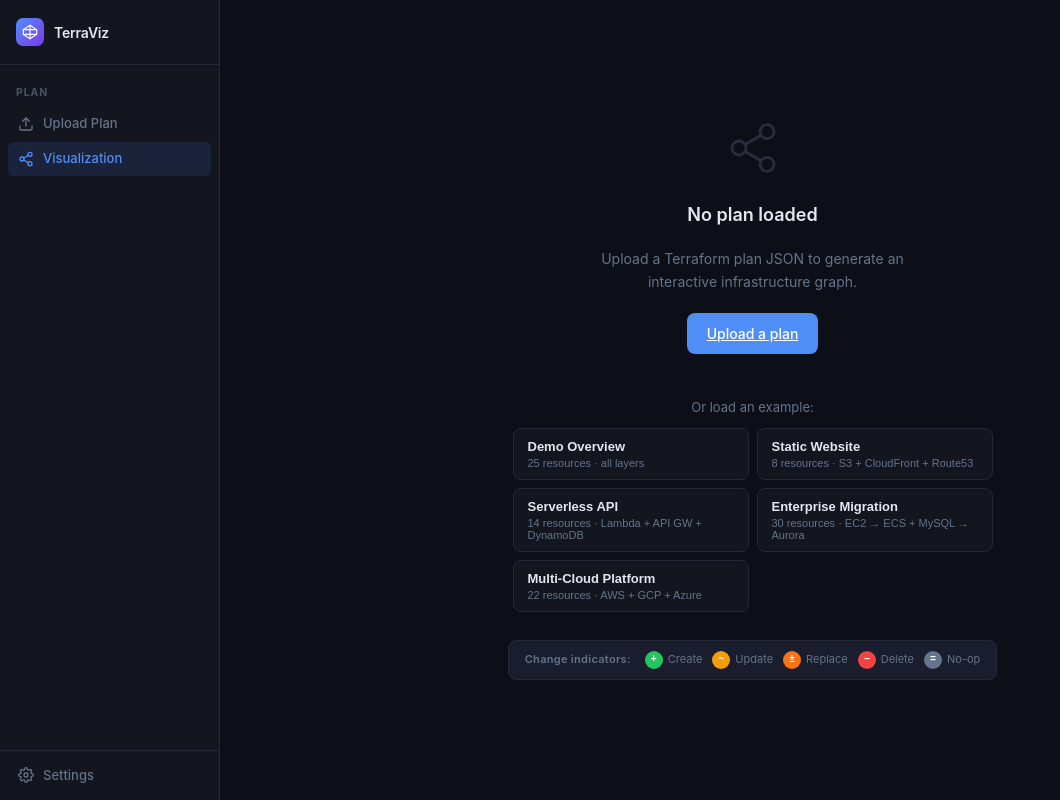
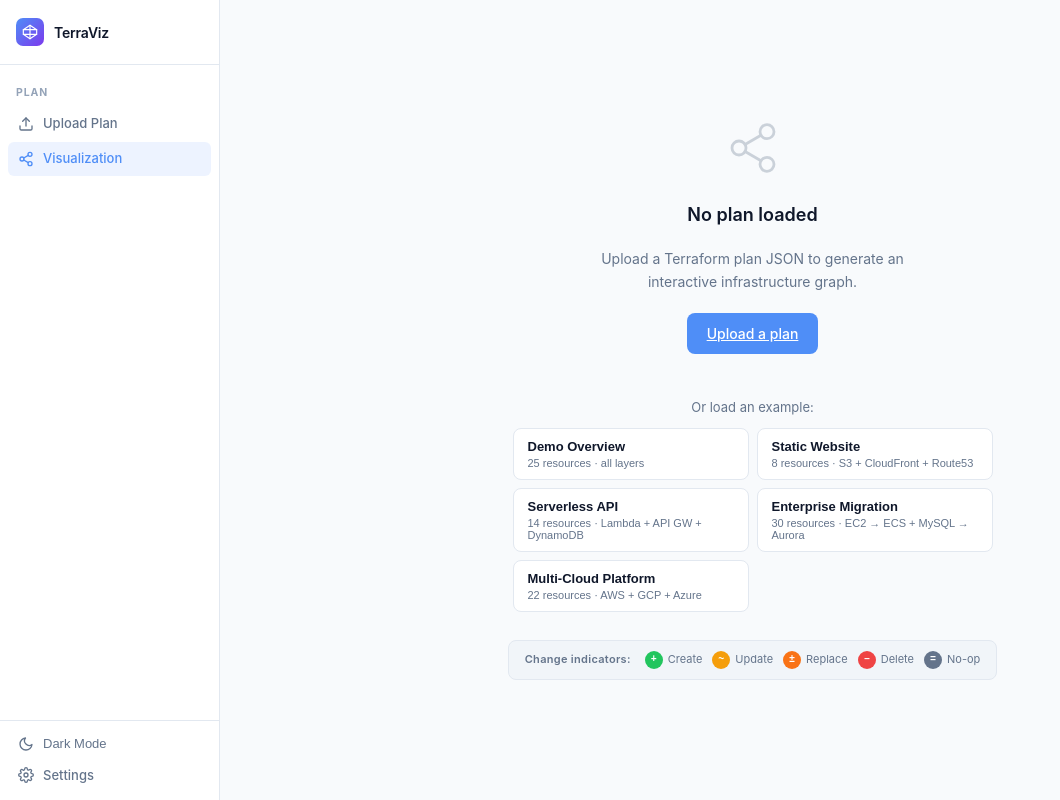
Before and after one commit to unrealandychan/terraform-viz, a Next.js app in the folder apps/web/: page /graph in a window 1280 px wide. Shown: the whole page, without its empty margins (0-1060 px from the left). Built offline with nearby package versions, Linux system fonts and the light colour scheme; what @terraform-viz/graph-schema would draw is missing.

Commit message:
feat: add dark and light theme support

```diff
--- a/apps/web/src/app/globals.css
+++ b/apps/web/src/app/globals.css
@@ -20,10 +20,36 @@
   --color-delete: #ef4444;
   --color-replace: #f97316;
   --color-no-op: #64748b;
+
+  --color-hover-bg: rgba(255, 255, 255, 0.05);
+  --color-active-bg: rgba(79, 142, 247, 0.12);
+  --color-active-hover-bg: rgba(79, 142, 247, 0.16);
+  --color-divider: rgba(255, 255, 255, 0.1);
+  --color-input-bg: #0a0c12;
+  --shadow-lg: 0 8px 24px rgba(0,0,0,0.45);
+
   --radius: 8px;
   --radius-lg: 12px;
   --sidebar-width: 220px;
   --font: -apple-system, BlinkMacSystemFont, "Segoe UI", sans-serif;
+}
+
+[data-theme="light"] {
+  --color-bg: #f8fafc;
+  --color-surface: #ffffff;
+  --color-surface-raised: #f1f5f9;
+  --color-border: #e2e8f0;
+  --color-border-subtle: #f1f5f9;
+  --color-text: #0f172a;
+  --color-text-muted: #64748b;
+  --color-text-subtle: #94a3b8;
+
+  --color-hover-bg: rgba(0, 0, 0, 0.05);
+  --color-active-bg: rgba(79, 142, 247, 0.1);
+  --color-active-hover-bg: rgba(79, 142, 247, 0.14);
+  --color-divider: rgba(0, 0, 0, 0.08);
+  --color-input-bg: #ffffff;
+  --shadow-lg: 0 8px 24px rgba(0, 0, 0, 0.12);
 }
 
 * {
@@ -158,17 +184,17 @@ body {
 .sidebar__nav-item svg { flex-shrink: 0; }
 
 .sidebar__nav-item:hover {
-  background: rgba(255, 255, 255, 0.05);
+  background: var(--color-hover-bg);
   color: var(--color-text);
 }
 
 .sidebar__nav-item--active {
-  background: rgba(79, 142, 247, 0.12);
+  background: var(--color-active-bg);
   color: var(--color-primary);
 }
 
 .sidebar__nav-item--active:hover {
-  background: rgba(79, 142, 247, 0.16);
+  background: var(--color-active-hover-bg);
   color: var(--color-primary);
 }
 
@@ -329,7 +355,7 @@ body {
 
 .upload-form__textarea {
   width: 100%;
-  background: #0a0c12;
+  background: var(--color-input-bg);
   border: 1px solid var(--color-border);
   border-radius: var(--radius);
   padding: 12px;
@@ -344,7 +370,7 @@ body {
 
 .upload-form__hint h3 { font-size: 14px; margin-bottom: 12px; }
 .upload-form__code {
-  background: #0a0c12;
+  background: var(--color-input-bg);
   padding: 12px;
   border-radius: var(--radius);
   font-size: 11px;
@@ -377,7 +403,7 @@ body {
 .graph-page__toolbar-divider {
   width: 1px;
   height: 20px;
-  background: rgba(255,255,255,0.1);
+  background: var(--color-divider);
   margin: 0 2px;
   flex-shrink: 0;
 }
@@ -402,7 +428,7 @@ body {
   background: var(--color-surface);
   border: 1px solid var(--color-border);
   border-radius: var(--radius);
-  box-shadow: 0 8px 24px rgba(0,0,0,0.45);
+  box-shadow: var(--shadow-lg);
   z-index: 60;
   overflow: hidden;
 }
@@ -423,7 +449,7 @@ body {
   padding: 10px 12px;
   background: transparent;
   border: none;
-  border-bottom: 1px solid rgba(255,255,255,0.04);
+  border-bottom: 1px solid var(--color-divider);
   cursor: pointer;
   text-align: left;
   color: var(--color-text);
@@ -469,7 +495,7 @@ body {
   background: var(--color-surface);
   border: 1px solid var(--color-border);
   border-radius: var(--radius);
-  box-shadow: 0 8px 24px rgba(0,0,0,0.45);
+  box-shadow: var(--shadow-lg);
   z-index: 60;
   overflow: hidden;
 }
@@ -486,7 +512,7 @@ body {
   width: 100%;
   display: flex;
   align-items: center;
-  border-bottom: 1px solid rgba(255,255,255,0.04);
+  border-bottom: 1px solid var(--color-divider);
   transition: background 0.12s;
 }
 .graph-history__item:last-child { border-bottom: none; }
@@ -529,7 +555,7 @@ body {
   transition: opacity 0.15s;
   border-radius: 4px;
 }
-.graph-history__item-pin:hover { opacity: 0.8; background: rgba(255,255,255,0.06); }
+.graph-history__item-pin:hover { opacity: 0.8; background: var(--color-hover-bg); }
 .graph-history__item-pin--active { opacity: 1; }
 
 .graph-page__canvas-area {
@@ -656,7 +682,7 @@ body {
 .node-detail__attributes pre {
   margin-top: 8px;
   font-size: 10px;
-  background: #0a0c12;
+  background: var(--color-input-bg);
   padding: 8px;
   border-radius: 4px;
   overflow-x: auto;
@@ -811,7 +837,7 @@ body {
 .attr-panel__pre {
   margin: 4px 0 0;
   font-size: 10px;
-  background: #0a0c12;
+  background: var(--color-input-bg);
   padding: 6px 8px;
   border-radius: 4px;
   overflow-x: auto;
@@ -937,7 +963,7 @@ body {
 
 .settings-input {
   width: 100%;
-  background: #0a0c14;
+  background: var(--color-input-bg);
   border: 1px solid var(--color-border);
   border-radius: var(--radius);
   padding: 9px 12px;
@@ -1173,7 +1199,7 @@ body {
   padding: 3px 9px;
   border-radius: 6px;
   border: 1px solid rgba(255,255,255,0.12);
-  background: rgba(255,255,255,0.04);
+  background: var(--color-hover-bg);
   color: var(--color-text-muted);
   font-size: 11px;
   font-weight: 500;
@@ -1682,7 +1708,7 @@ body {
   align-items: baseline;
   gap: 6px;
   padding: 5px 0;
-  border-bottom: 1px solid rgba(255,255,255,0.04);
+  border-bottom: 1px solid var(--color-divider);
 }
 .cost-breakdown__row:last-child { border-bottom: none; }
 .cost-breakdown__row-name {
@@ -2313,7 +2339,7 @@ body {
   color: var(--color-text-muted);
   border: 1px solid transparent;
 }
-.btn--ghost:hover:not(:disabled) { background: rgba(255,255,255,0.06); color: var(--color-text); }
+.btn--ghost:hover:not(:disabled) { background: var(--color-hover-bg); color: var(--color-text); }
 .btn--sm { padding: 4px 10px; font-size: 12px; }
 
 /* ── Baseline banner ───────────────────────────────────────────────────── */
@@ -2407,7 +2433,7 @@ body {
   cursor: pointer;
   transition: all 0.12s;
 }
-.diff-view__tab:hover:not(:disabled) { background: rgba(255,255,255,0.06); color: var(--color-text); }
+.diff-view__tab:hover:not(:disabled) { background: var(--color-hover-bg); color: var(--color-text); }
 .diff-view__tab--active {
   background: rgba(79,142,247,0.15);
   border-color: rgba(79,142,247,0.35);
@@ -2436,12 +2462,12 @@ body {
   align-items: center;
   gap: 8px;
   padding: 8px 16px;
-  border-bottom: 1px solid rgba(255,255,255,0.04);
+  border-bottom: 1px solid var(--color-divider);
   font-size: 13px;
   transition: background 0.1s;
 }
 .diff-view__row--clickable { cursor: pointer; }
-.diff-view__row--clickable:hover { background: rgba(255,255,255,0.04); }
+.diff-view__row--clickable:hover { background: var(--color-hover-bg); }
 .diff-view__row-name {
   flex: 1;
   min-width: 0;
--- a/apps/web/src/app/layout.tsx
+++ b/apps/web/src/app/layout.tsx
@@ -1,5 +1,6 @@
 import type { Metadata } from "next";
 import ClientShell from "@/components/layout/ClientShell";
+import { ThemeProvider } from "@/components/layout/ThemeProvider";
 import "./globals.css";
 
 export const metadata: Metadata = {
@@ -9,9 +10,11 @@ export const metadata: Metadata = {
 
 export default function RootLayout({ children }: { children: React.ReactNode }) {
   return (
-    <html lang="en">
+    <html lang="en" suppressHydrationWarning>
       <body>
-        <ClientShell>{children}</ClientShell>
+        <ThemeProvider>
+          <ClientShell>{children}</ClientShell>
+        </ThemeProvider>
       </body>
     </html>
   );
--- a/apps/web/src/app/settings/page.tsx
+++ b/apps/web/src/app/settings/page.tsx
@@ -1,4 +1,5 @@
 import { LlmSettings } from "@/components/settings/LlmSettings";
+import { ThemeSettings } from "@/components/settings/ThemeSettings";
 
 export default function SettingsPage() {
   return (
@@ -6,6 +7,7 @@ export default function SettingsPage() {
       <h1 className="page-title">Settings</h1>
       <p className="page-subtitle">Configure providers and preferences for Terraform Viz.</p>
       <div className="settings-page">
+        <ThemeSettings />
         <LlmSettings />
       </div>
     </div>
--- a/apps/web/src/components/graph/TwoDGraph.tsx
+++ b/apps/web/src/components/graph/TwoDGraph.tsx
@@ -12,6 +12,7 @@ import { useEffect, useRef, useCallback, memo } from "react";
 import * as d3 from "d3";
 import { ChangeAction, CloudProvider, ResourceLayer, type GraphModel, type GraphNode } from "@terraform-viz/graph-schema";
 import { estimateCost } from "@/lib/pricing-estimates";
+import { useTheme } from "../layout/ThemeProvider";
 
 // ── Layer ordering (top → bottom in diagram) ───────────────────────────────
 const LAYER_ORDER: ResourceLayer[] = [
@@ -142,6 +143,7 @@ interface TwoDGraphProps {
 }
 
 function _TwoDGraph({ model, onNodeSelect }: TwoDGraphProps) {
+  const { theme } = useTheme();
   const svgRef = useRef<SVGSVGElement>(null);
   const stableSelect = useCallback(onNodeSelect, [onNodeSelect]);
   // Stable model ref so the ResizeObserver callback can always read current model
@@ -157,6 +159,8 @@ function _TwoDGraph({ model, onNodeSelect }: TwoDGraphProps) {
     const svgW = Math.max(viewW, 960);
     const model = modelRef.current;
 
+    const isLight = theme === "light";
+
     const svg = d3.select<SVGSVGElement, unknown>(el);
     svg.selectAll("*").remove();
 
@@ -169,7 +173,7 @@ function _TwoDGraph({ model, onNodeSelect }: TwoDGraphProps) {
       .attr("refX", 9).attr("refY", 0)
       .attr("markerWidth", 5).attr("markerHeight", 5)
       .attr("orient", "auto")
-      .append("path").attr("d", "M0,-4L9,0L0,4").attr("fill", "#4a5568");
+      .append("path").attr("d", "M0,-4L9,0L0,4").attr("fill", isLight ? "#94a3b8" : "#4a5568");
 
     const filter = defs.append("filter")
       .attr("id", "node-shadow")
@@ -177,7 +181,7 @@ function _TwoDGraph({ model, onNodeSelect }: TwoDGraphProps) {
       .attr("width", "160%").attr("height", "160%");
     filter.append("feDropShadow")
       .attr("dx", 0).attr("dy", 2).attr("stdDeviation", 4)
-      .attr("flood-color", "#000").attr("flood-opacity", 0.35);
+      .attr("flood-color", "#000").attr("flood-opacity", isLight ? 0.15 : 0.35);
 
     // ── Canvas & zoom ─────────────────────────────────────────────────────
     const g = svg.append("g");
@@ -203,15 +207,15 @@ function _TwoDGraph({ model, onNodeSelect }: TwoDGraphProps) {
         .attr("x", LABEL_COL).attr("y", y + 6)
         .attr("width", svgW - LABEL_COL - 10).attr("height", BAND_H - 12)
         .attr("rx", 12).attr("fill", bg)
-        .attr("stroke", color).attr("stroke-width", 1).attr("stroke-opacity", 0.3);
+        .attr("stroke", color).attr("stroke-width", 1).attr("stroke-opacity", isLight ? 0.2 : 0.3);
 
       // Label column background
       g.append("rect")
         .attr("x", 4).attr("y", y + 6)
         .attr("width", LABEL_COL - 12).attr("height", BAND_H - 12)
         .attr("rx", 8)
-        .attr("fill", "rgba(255,255,255,0.015)")
-        .attr("stroke", color).attr("stroke-width", 0.5).attr("stroke-opacity", 0.25);
+        .attr("fill", isLight ? "rgba(0,0,0,0.02)" : "rgba(255,255,255,0.015)")
+        .attr("stroke", color).attr("stroke-width", 0.5).attr("stroke-opacity", isLight ? 0.15 : 0.25);
 
       // Accent left bar
       g.append("rect")
@@ -253,7 +257,7 @@ function _TwoDGraph({ model, onNodeSelect }: TwoDGraphProps) {
       g.append("path")
         .attr("d", `M ${stX} ${stY} C ${stX} ${stY + cp}, ${endX} ${endY - cp}, ${endX} ${endY}`)
         .attr("fill", "none")
-        .attr("stroke", "#3a4155").attr("stroke-width", 1.5).attr("opacity", 0.65)
+        .attr("stroke", isLight ? "#cbd5e1" : "#3a4155").attr("stroke-width", 1.5).attr("opacity", 0.65)
         .attr("marker-end", "url(#arrowhead)");
     }
 
@@ -276,7 +280,7 @@ function _TwoDGraph({ model, onNodeSelect }: TwoDGraphProps) {
 
       // Drop shadow
       nodeG.append("circle")
-        .attr("r", NODE_R + 2).attr("fill", "rgba(0,0,0,0.28)").attr("cy", 3);
+        .attr("r", NODE_R + 2).attr("fill", isLight ? "rgba(0,0,0,0.1)" : "rgba(0,0,0,0.28)").attr("cy", 3);
 
       // Main circle — border uses action colour when changed
       nodeG.append("circle")
@@ -300,7 +304,7 @@ function _TwoDGraph({ model, onNodeSelect }: TwoDGraphProps) {
           .attr("r", badgeR)
           .attr("cx", bx).attr("cy", by)
           .attr("fill", actColor)
-          .attr("stroke", "#0d0f18").attr("stroke-width", 1.5);
+          .attr("stroke", isLight ? "#fff" : "#0d0f18").attr("stroke-width", 1.5);
         nodeG.append("text")
           .attr("text-anchor", "middle").attr("dominant-baseline", "middle")
           .attr("x", bx).attr("y", by)
@@ -334,7 +338,7 @@ function _TwoDGraph({ model, onNodeSelect }: TwoDGraphProps) {
         ? graphNode.name.slice(0, 12) + "…" : graphNode.name;
       nodeG.append("text")
         .attr("text-anchor", "middle").attr("y", NODE_R + 14)
-        .attr("font-size", 9.5).attr("fill", "#cbd5e1").attr("pointer-events", "none")
+        .attr("font-size", 9.5).attr("fill", isLight ? "#334155" : "#cbd5e1").attr("pointer-events", "none")
         .attr("font-family", "-apple-system,BlinkMacSystemFont,'Segoe UI',sans-serif")
         .attr("font-weight", "600")
         .text(displayName);
@@ -392,15 +396,15 @@ function _TwoDGraph({ model, onNodeSelect }: TwoDGraphProps) {
     legendG.append("rect")
       .attr("width", lgW).attr("height", lgH)
       .attr("rx", 7)
-      .attr("fill", "rgba(13,15,24,0.88)")
-      .attr("stroke", "rgba(255,255,255,0.09)").attr("stroke-width", 1);
+      .attr("fill", isLight ? "rgba(255,255,255,0.92)" : "rgba(13,15,24,0.88)")
+      .attr("stroke", isLight ? "rgba(0,0,0,0.1)" : "rgba(255,255,255,0.09)").attr("stroke-width", 1);
 
     legendItems.forEach(({ color, symbol, label }, i) => {
       const ly = lgPad + i * lgItemH + lgItemH / 2;
       legendG.append("circle")
         .attr("r", 8).attr("cx", lgPad + 8).attr("cy", ly)
         .attr("fill", color)
-        .attr("stroke", "#0d0f18").attr("stroke-width", 1);
+        .attr("stroke", isLight ? "#fff" : "#0d0f18").attr("stroke-width", 1);
       legendG.append("text")
         .attr("x", lgPad + 8).attr("y", ly)
         .attr("text-anchor", "middle").attr("dominant-baseline", "middle")
@@ -412,7 +416,7 @@ function _TwoDGraph({ model, onNodeSelect }: TwoDGraphProps) {
         .attr("x", lgPad + 22).attr("y", ly)
         .attr("dominant-baseline", "middle")
         .attr("font-size", 10.5)
-        .attr("fill", "#94a3b8")
+        .attr("fill", isLight ? "#475569" : "#94a3b8")
         .attr("font-family", "-apple-system,BlinkMacSystemFont,'Segoe UI',sans-serif")
         .text(label);
     });
@@ -437,13 +441,13 @@ function _TwoDGraph({ model, onNodeSelect }: TwoDGraphProps) {
       plgG.append("rect")
         .attr("width", plgW).attr("height", plgH)
         .attr("rx", 7)
-        .attr("fill", "rgba(13,15,24,0.88)")
-        .attr("stroke", "rgba(255,255,255,0.09)").attr("stroke-width", 1);
+        .attr("fill", isLight ? "rgba(255,255,255,0.92)" : "rgba(13,15,24,0.88)")
+        .attr("stroke", isLight ? "rgba(0,0,0,0.1)" : "rgba(255,255,255,0.09)").attr("stroke-width", 1);
       plgG.append("text")
         .attr("x", plgPad).attr("y", plgPad + 9)
         .attr("font-size", 8.5).attr("font-weight", "700")
         .attr("letter-spacing", "0.5")
-        .attr("fill", "#475569")
+        .attr("fill", isLight ? "#64748b" : "#475569")
         .attr("font-family", "-apple-system,BlinkMacSystemFont,'Segoe UI',sans-serif")
         .text("PROVIDERS");
 
@@ -468,12 +472,12 @@ function _TwoDGraph({ model, onNodeSelect }: TwoDGraphProps) {
           .attr("x", plgPad + 30).attr("y", py)
           .attr("dominant-baseline", "middle")
           .attr("font-size", 10)
-          .attr("fill", "#94a3b8")
+          .attr("fill", isLight ? "#475569" : "#94a3b8")
           .attr("font-family", "-apple-system,BlinkMacSystemFont,'Segoe UI',sans-serif")
           .text(label);
       });
     }
-  }, [stableSelect]);
+  }, [stableSelect, theme]);
 
   // Redraw on model change
   useEffect(() => { draw(); }, [draw, model]);
--- a/apps/web/src/components/layout/Sidebar.tsx
+++ b/apps/web/src/components/layout/Sidebar.tsx
@@ -2,6 +2,7 @@
 
 import Link from "next/link";
 import { usePathname } from "next/navigation";
+import { ThemeToggle } from "./ThemeToggle";
 
 function IconGraph() {
   return (
@@ -132,6 +133,7 @@ export function Sidebar() {
       </div>
 
       <div className="sidebar__footer">
+        <ThemeToggle />
         <Link
           href="/settings"
           className={`sidebar__nav-item${pathname === "/settings" ? " sidebar__nav-item--active" : ""}`}
--- /dev/null
+++ b/apps/web/src/components/layout/ThemeProvider.tsx
@@ -0,0 +1,58 @@
+"use client";
+
+import { createContext, useContext, useEffect, useState, ReactNode } from "react";
+
+type Theme = "dark" | "light";
+
+interface ThemeContextType {
+  theme: Theme;
+  toggleTheme: () => void;
+  setTheme: (theme: Theme) => void;
+}
+
+const ThemeContext = createContext<ThemeContextType | undefined>(undefined);
+
+const THEME_KEY = "tf-viz:theme";
+
+export function ThemeProvider({ children }: { children: ReactNode }) {
+  const [theme, setThemeState] = useState<Theme>("dark");
+
+  useEffect(() => {
+    const stored = localStorage.getItem(THEME_KEY) as Theme;
+    if (stored === "light" || stored === "dark") {
+      setThemeState(stored);
+      document.documentElement.setAttribute("data-theme", stored);
+    } else {
+      // Default to dark or system preference
+      const prefersLight = window.matchMedia("(prefers-color-scheme: light)").matches;
+      if (prefersLight) {
+        setThemeState("light");
+        document.documentElement.setAttribute("data-theme", "light");
+      }
+    }
+  }, []);
+
+  const setTheme = (newTheme: Theme) => {
+    setThemeState(newTheme);
+    localStorage.setItem(THEME_KEY, newTheme);
+    document.documentElement.setAttribute("data-theme", newTheme);
+  };
+
+  const toggleTheme = () => {
+    setTheme(theme === "dark" ? "light" : "dark");
+  };
+
+  return (
+    <ThemeContext.Provider value={{ theme, toggleTheme, setTheme }}>
+      {children}
+    </ThemeContext.Provider>
+  );
+}
+
+export function useTheme() {
+  const context = useContext(ThemeContext);
+  if (context === undefined) {
+    throw new Error("useTheme must be used within a ThemeProvider");
+  }
+  return context;
+}
--- /dev/null
+++ b/apps/web/src/components/layout/ThemeToggle.tsx
@@ -0,0 +1,61 @@
+"use client";
+
+import { useTheme } from "./ThemeProvider";
+
+function IconSun() {
+  return (
+    <svg
+      width="16"
+      height="16"
+      viewBox="0 0 24 24"
+      fill="none"
+      stroke="currentColor"
+      strokeWidth="2"
+      strokeLinecap="round"
+      strokeLinejoin="round"
+    >
+      <circle cx="12" cy="12" r="5" />
+      <line x1="12" y1="1" x2="12" y2="3" />
+      <line x1="12" y1="21" x2="12" y2="23" />
+      <line x1="4.22" y1="4.22" x2="5.64" y2="5.64" />
+      <line x1="18.36" y1="18.36" x2="19.78" y2="19.78" />
+      <line x1="1" y1="12" x2="3" y2="12" />
+      <line x1="21" y1="12" x2="23" y2="12" />
+      <line x1="4.22" y1="19.78" x2="5.64" y2="18.36" />
+      <line x1="18.36" y1="5.64" x2="19.78" y2="4.22" />
+    </svg>
+  );
+}
+
+function IconMoon() {
+  return (
+    <svg
+      width="16"
+      height="16"
+      viewBox="0 0 24 24"
+      fill="none"
+      stroke="currentColor"
+      strokeWidth="2"
+      strokeLinecap="round"
+      strokeLinejoin="round"
+    >
+      <path d="M21 12.79A9 9 0 1111.21 3 7 7 0 0021 12.79z" />
+    </svg>
+  );
+}
+
+export function ThemeToggle() {
+  const { theme, toggleTheme } = useTheme();
+
+  return (
+    <button
+      onClick={toggleTheme}
+      className="sidebar__nav-item"
+      style={{ background: "transparent", border: "none", width: "100%", justifyContent: "flex-start" }}
+      title={`Switch to ${theme === "dark" ? "light" : "dark"} theme`}
+    >
+      {theme === "dark" ? <IconSun /> : <IconMoon />}
+      <span>{theme === "dark" ? "Light Mode" : "Dark Mode"}</span>
+    </button>
+  );
+}
--- /dev/null
+++ b/apps/web/src/components/settings/ThemeSettings.tsx
@@ -0,0 +1,36 @@
+"use client";
+
+import { useTheme } from "../../components/layout/ThemeProvider";
+
+export function ThemeSettings() {
+  const { theme, setTheme } = useTheme();
+
+  return (
+    <section className="settings-section">
+      <h2 className="settings-section__title">Appearance</h2>
+      <p className="settings-section__subtitle">
+        Choose how TerraViz looks to you.
+      </p>
+
+      <div className="settings-field">
+        <label>Theme</label>
+        <div className="settings-presets">
+          <button
+            onClick={() => setTheme("light")}
+            className={`settings-preset-btn${theme === "light" ? " settings-preset-btn--active" : ""}`}
+            style={theme === "light" ? { borderColor: "var(--color-primary)", color: "var(--color-primary)", background: "rgba(79, 142, 247, 0.06)" } : {}}
+          >
+            Light
+          </button>
+          <button
+            onClick={() => setTheme("dark")}
+            className={`settings-preset-btn${theme === "dark" ? " settings-preset-btn--active" : ""}`}
+            style={theme === "dark" ? { borderColor: "var(--color-primary)", color: "var(--color-primary)", background: "rgba(79, 142, 247, 0.06)" } : {}}
+          >
+            Dark
+          </button>
+        </div>
+      </div>
+    </section>
+  );
+}
```
